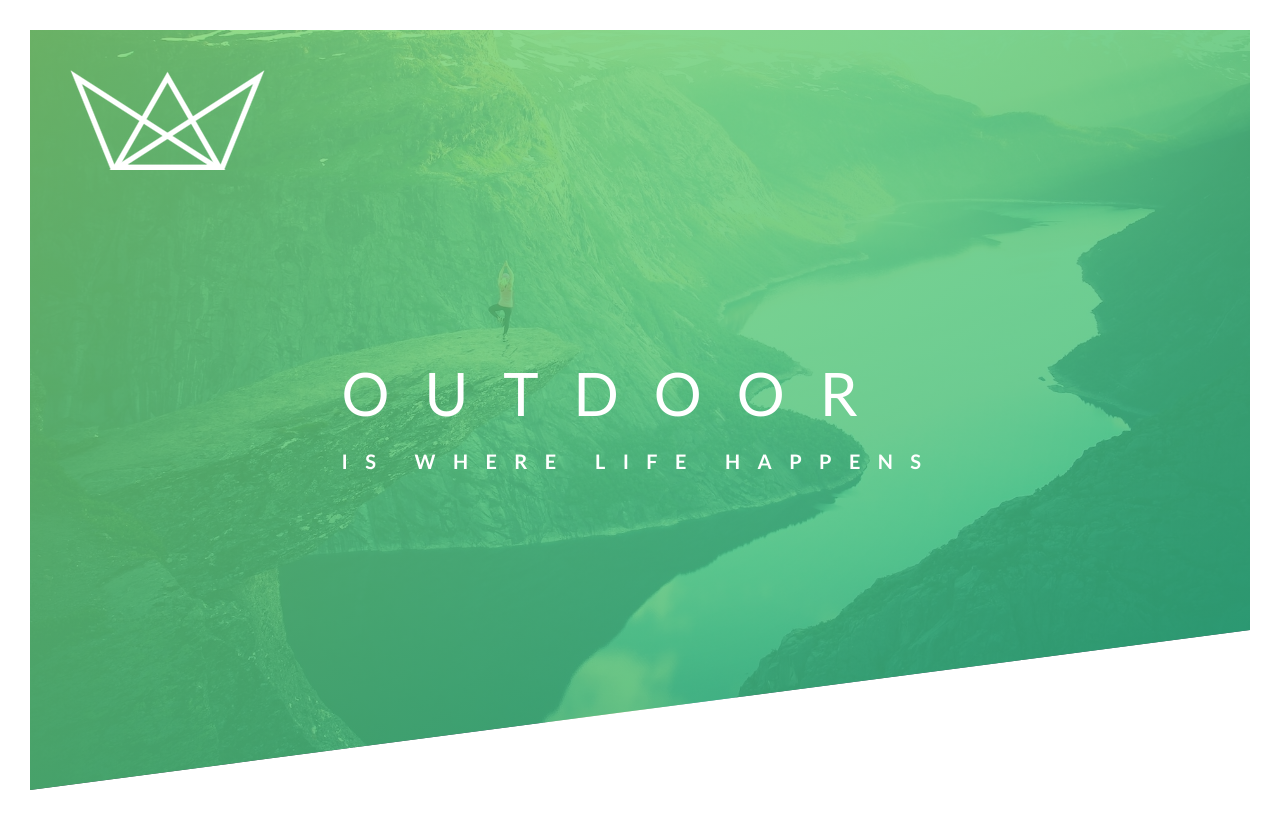
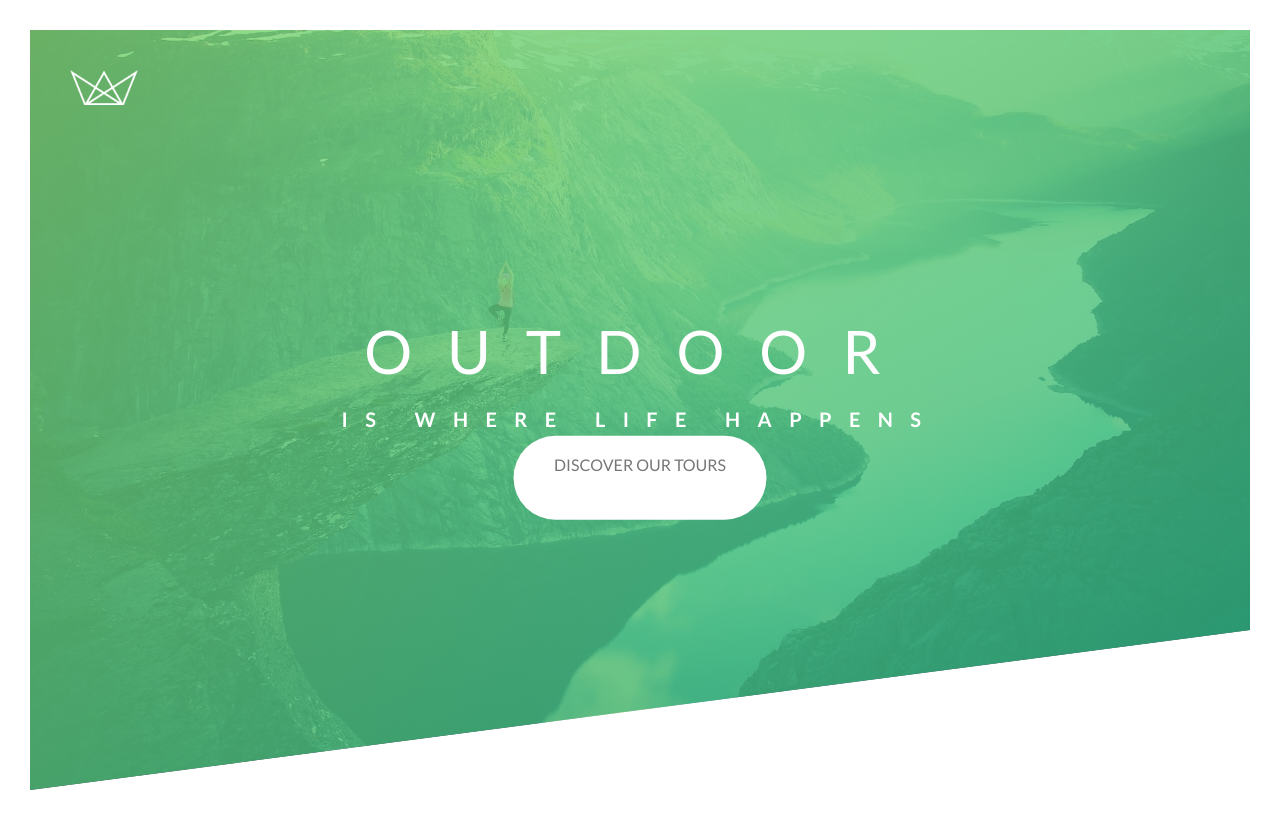
Before and after one commit to lambui09/study-css, a plain HTML site: page demohtml/index.html in a window 1280 px wide. Drawn offline with Linux system fonts and the light colour scheme.

Commit message:
fix button

```diff
--- a/demohtml/css/style.css
+++ b/demohtml/css/style.css
@@ -17,41 +17,115 @@ body {
     height: 95vh;
     background-image: linear-gradient(to right bottom,
     rgba(126, 213, 111, 0.8),
-    rgba(40, 180, 131,0.8)),
+    rgba(40, 180, 131, 0.8)),
     url(../img/hero.jpg);
     background-size: cover;
     background-position: top;
     position: relative;
-    clip-path: polygon(0 0, 100% 0, 100% 75vh,0 100%);
+    clip-path: polygon(0 0, 100% 0, 100% 75vh, 0 100%);
 
 }
-.logo-box{
+.logo{
+    height: 35px;
+
+
+}
+.logo-box {
     position: absolute;
     top: 40px;
     left: 40px;
 }
-.text-box{
+
+.text-box {
     position: absolute;
     top: 50%;
     left: 50%;
     transform: translate(-50%, -50%);
+    text-align: center;
 
 }
-.heading-primary{
+
+.heading-primary {
     color: #ffffff;
     text-transform: uppercase;
+    backface-visibility: hidden;
 
 }
-.heading-primary-main{
+
+.heading-primary-main {
     display: block;
     font-size: 60px;
     font-weight: 400;
     letter-spacing: 35px;
+    animation-name: moveInLeft;
+    animation-duration: 2s;
 }
-.heading-primary-sub{
+
+.heading-primary-sub {
     display: block;
     font-size: 20px;
     font-weight: 700;
     letter-spacing: 17.4px;
+    animation-name: moveInRight;
+    animation-duration: 2s;
+}
+
+@keyframes moveInLeft {
+    0% {
+        opacity: 0;
+        transform: translateX(-100%);
+    }
+    60%{
+            transform: rotate(180deg);
+    }
+    80% {
+        transform: translateX(10px);
+    }
+    100% {
+        opacity: 1;
+        transform: translate(0) rotate(180deg);
+    }
+}
+
+@keyframes moveInRight {
+    0% {
+        opacity: 0;
+        transform: translateX(100%);
+    }
+    80% {
+        transform: translateX(10px);
+    }
+    100% {
+        opacity: 1;
+        transform: translate(0);
+    }
+}
+.btn:link,
+.btn:visited{
+    text-transform: uppercase;
+    text-decoration: none;
+    padding: 15px 40px;
+    display: inline-block;
+    border-radius: 100px;
+    transition: all .2s;
+}
+.btn:hover{
+    transform: translateY(-3px);
+    box-shadow: 0 10px 20px rgba(0,0,0,.2);
 
 }
+.btn:active{
+    transform: translateY(-1px);
+    box-shadow: 0 5px 10px rgba(0,0,0,.2);
+}
+.btn-white {
+    background-color: #ffffff;
+    color: #777777;
+}
+.btn::after{
+    content: "";
+    display: inline-block;
+    height: 100%;
+    width: 100%;
+    border: 100px;
+}
--- a/demohtml/index.html
+++ b/demohtml/index.html
@@ -14,13 +14,13 @@
         <img src="img/logo-white.png" alt="Logo" class="logo">
     </div>
     <div class="text-box">
-
         <h1 class="heading-primary">
             <span class="heading-primary-main">Outdoor</span>
             <span class="heading-primary-sub">Is where life happens</span>
         </h1>
+        <a href="#" class="btn btn-white">Discover our tours</a>
+    </div>
 
-    </div>
 </header>
 </body>
 </html>
```
